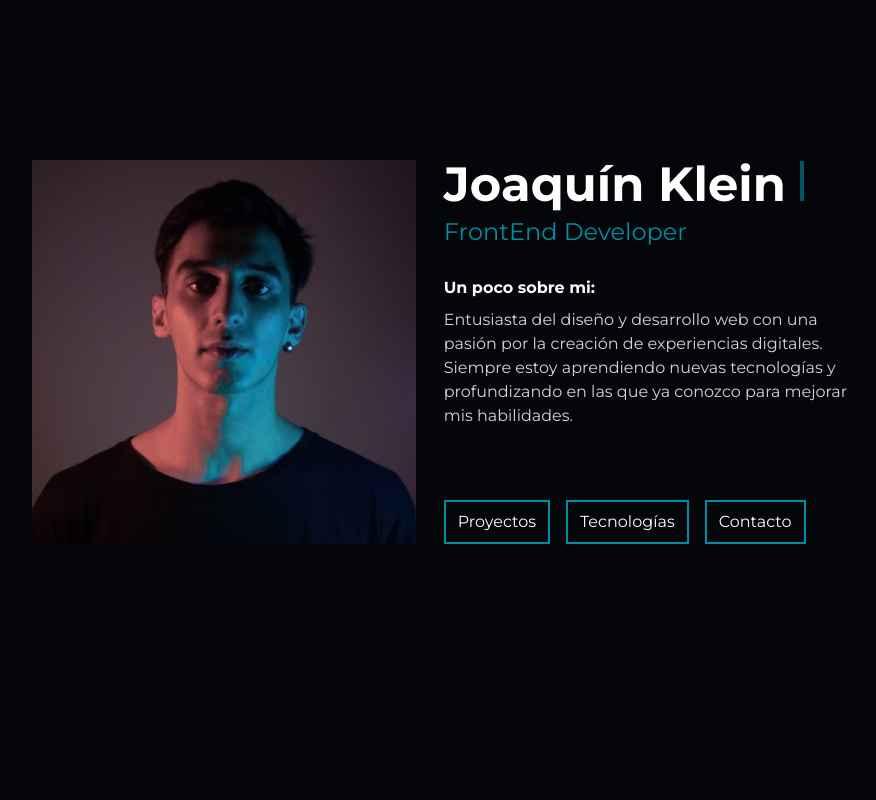
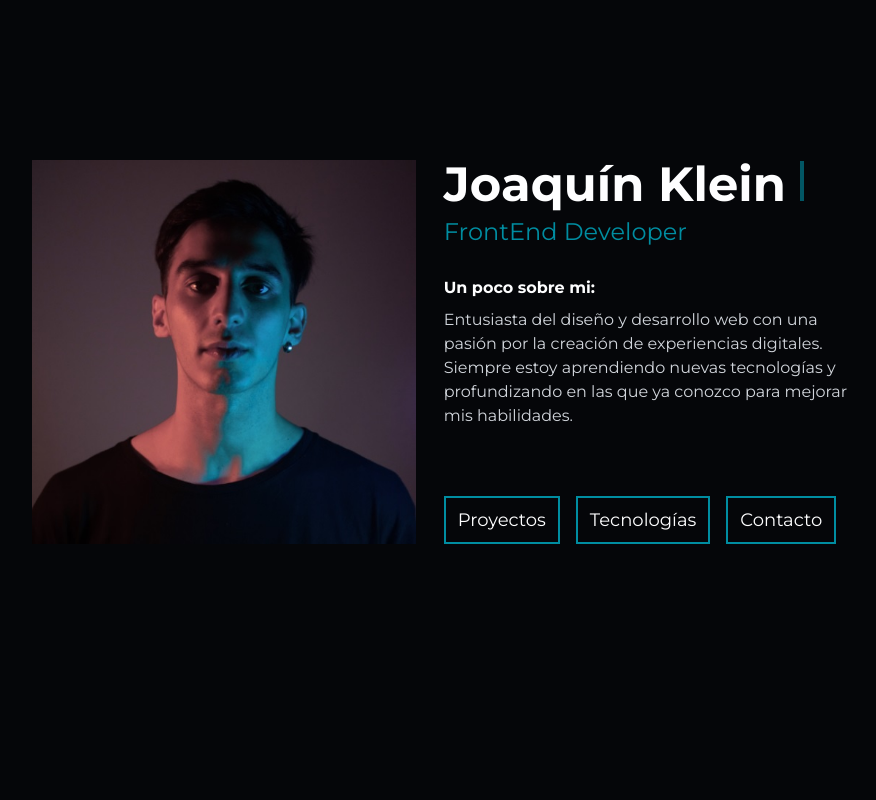
Before and after one commit to KJoaquinklein/Portfolio, a React (Vite) app: page / in a window 1280 px wide. Shown: the top 800 px of the page, without its empty margins (189-1065 px from the left). Built offline with nearby package versions, Linux system fonts and the light colour scheme; a web font is replaced by a local one.

Commit message:
commit 6

```diff
--- a/src/components/Contact.jsx
+++ b/src/components/Contact.jsx
@@ -14,7 +14,7 @@ const Contact = () => {
                         <a
                             href="https://www.linkedin.com/in/joaqu%C3%ADn-klein-404b47304/"
                             target="_blanck"
-                            className="mx-5 mb-5 flex items-center min-h-[32px] min-w-[81px]  px-3 py-2 border-2 border-blue-0 hover:border-orange-0 duration-300 text-2xl"
+                            className="mx-5 mb-5 flex items-center min-h-[32px] min-w-[81px]  px-3 py-2   hover:text-orange-0 duration-300 text-2xl"
                         >
                             <FaLinkedin className="text-[#0A66C2]" />
                             <p className="ml-2">LinkedIn</p>
@@ -22,7 +22,7 @@ const Contact = () => {
                         <a
                             href="https://api.whatsapp.com/send?phone=5493533498996"
                             target="_blanck"
-                            className=" mx-5 mb-5 flex items-center min-h-[32px] min-w-[81px]  px-3 py-2 border-2 border-blue-0 hover:border-orange-0 duration-300 text-2xl"
+                            className=" mx-5 mb-5 flex items-center min-h-[32px] min-w-[81px]  px-3 py-2   hover:text-orange-0 duration-300 text-2xl"
                         >
                             <FaWhatsappSquare className="text-[#25D366]" />
                             <p className="ml-2">WhatsApp</p>
@@ -30,7 +30,7 @@ const Contact = () => {
                         <a
                             href="https://github.com/KJoaquinklein"
                             target="_blanck"
-                            className="mx-5 mb-5 flex items-center min-h-[32px] min-w-[81px]  px-3 py-2 border-2 border-blue-0 hover:border-orange-0 duration-300 text-2xl"
+                            className="mx-5 mb-5 flex items-center min-h-[32px] min-w-[81px]  px-3 py-2  hover:text-orange-0 duration-300 text-2xl"
                         >
                             <FaGithubSquare className="text-white-0" />
                             <p className="ml-2">GitHub</p>
@@ -38,12 +38,12 @@ const Contact = () => {
                         <a
                             href="src\components\CVJoaquinKlein.pdf"
                             download="CV-Joaquin-Klein"
-                            className="mx-5 mb-5 flex items-center min-h-[32px] min-w-[81px]  px-3 py-2 border-2 border-blue-0 hover:border-orange-0 duration-300 text-2xl"
+                            className="mx-5 mb-5 flex items-center min-h-[32px] min-w-[81px]  px-3 py-2  hover:text-orange-0 duration-300 text-2xl"
                         >
                             <FaFileDownload className="text-[#F0DB4F]" />
                             <p className="ml-2">Descargar CV</p>
                         </a>
-                        <p className="mx-5 mb-5 flex items-center min-h-[32px] min-w-[81px]  px-3 py-2 border-2 border-blue-0 hover:border-orange-0 duration-300 text-2xl">
+                        <p className="mx-5 mb-5 flex items-center min-h-[32px] min-w-[81px]  px-3 py-2  duration-300 text-2xl">
                             <MdEmail className="text-red-400" />
                             <p className="ml-2">joaquinfsd@hotmail.com</p>
                         </p>
--- a/src/components/Home.jsx
+++ b/src/components/Home.jsx
@@ -21,22 +21,22 @@ const Home = () => {
                     </p>
                 </div>
 
-                <div className="space-x-4">
+                <div className="mv:space-x-2 sm:space-x-4">
                     <a
                         href="#proyect"
-                        className="relative inline-flex min-h-[32px] min-w-[81px]  px-3 py-2 border-2 border-blue-0 hover:border-orange-0 duration-300"
+                        className="relative inline-flex min-h-[32px] min-w-[81px] text-lg px-3 py-2 border-2 border-blue-0 hover:border-orange-0 duration-300"
                     >
                         Proyectos
                     </a>
                     <a
                         href="#technologies"
-                        className="relative inline-flex min-h-[32px] min-w-[81px]  px-3 py-2 border-2 border-blue-0 hover:border-orange-0 duration-300"
+                        className="relative inline-flex min-h-[32px] min-w-[81px] text-lg px-3 py-2 border-2 border-blue-0 hover:border-orange-0 duration-300"
                     >
                         Tecnologías
                     </a>
                     <a
                         href="#contact"
-                        className="relative inline-flex min-h-[32px] min-w-[81px]  px-3 py-2 border-2 border-blue-0 hover:border-orange-0 duration-300"
+                        className="relative inline-flex min-h-[32px] min-w-[81px] text-lg px-3 py-2 border-2 border-blue-0 hover:border-orange-0 duration-300"
                     >
                         Contacto
                     </a>
--- a/src/components/Technologies.jsx
+++ b/src/components/Technologies.jsx
@@ -16,7 +16,7 @@ const Technologies = () => {
                 <h2 className="text-white-0 text-3xl mb-10 mv:pl-4 sm:pl-0">Tecnologías</h2>
                 <div className="flex justify-center">
                     <div className="flex flex-wrap text-white-0 justify-center mt-5">
-                        <div className="text-[#F16529] text-7xl flex items-center mv:w-56 md:w-72 mb-8">
+                        <div className="text-[#F16529] text-7xl flex items-center mv:w-56 md:w-72 mb-8 ">
                             <FaHtml5 />
                             <p className="text-white-0 text-xl ml-3">HTML</p>
                         </div>
@@ -28,7 +28,7 @@ const Technologies = () => {
                             <IoLogoJavascript />
                             <p className="text-white-0 text-xl ml-3">JavaScript</p>
                         </div>
-                        <div className="text-[#149ECA] text-7xl flex items-center mv:w-56 md:w-72 mb-8">
+                        <div className="text-[#149ECA] text-7xl flex items-center mv:w-56 md:w-72 mb-8 ">
                             <FaReact />
                             <p className="text-white-0 text-xl ml-3">React.js</p>
                         </div>
```
